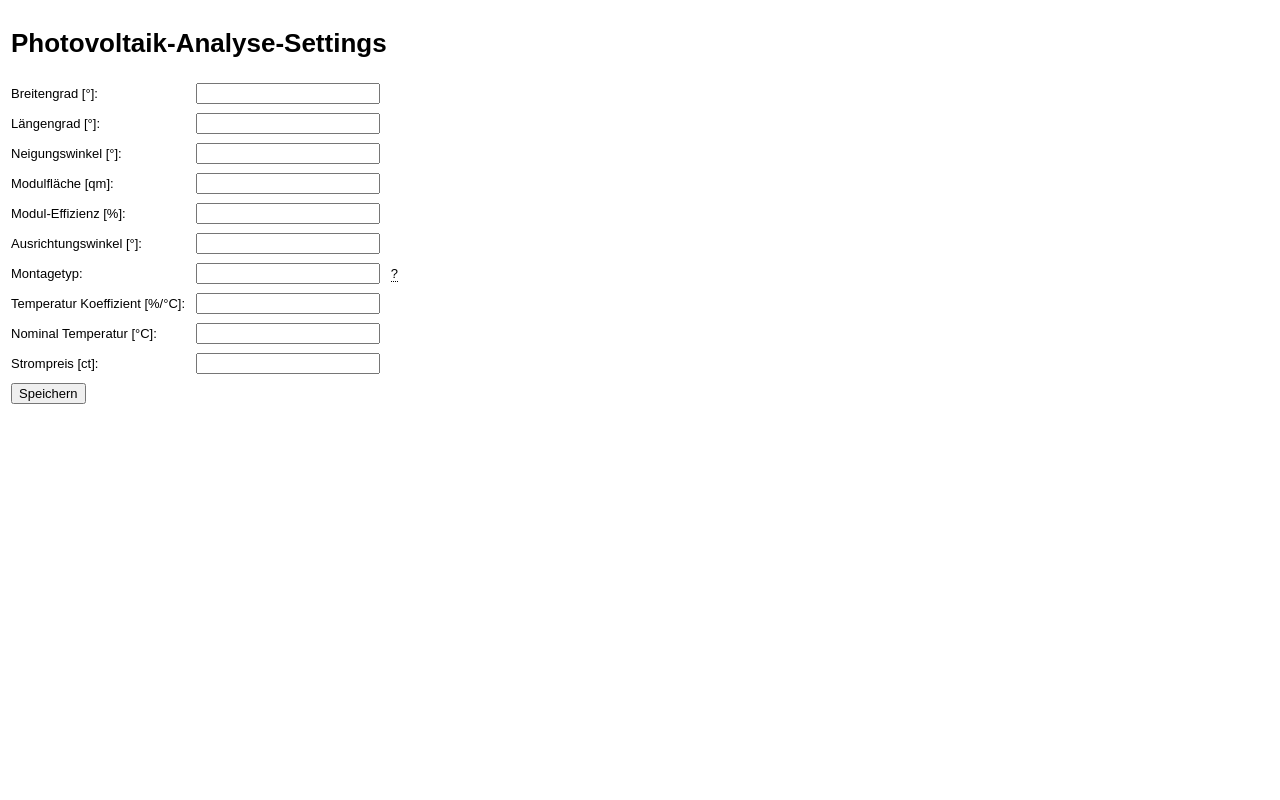
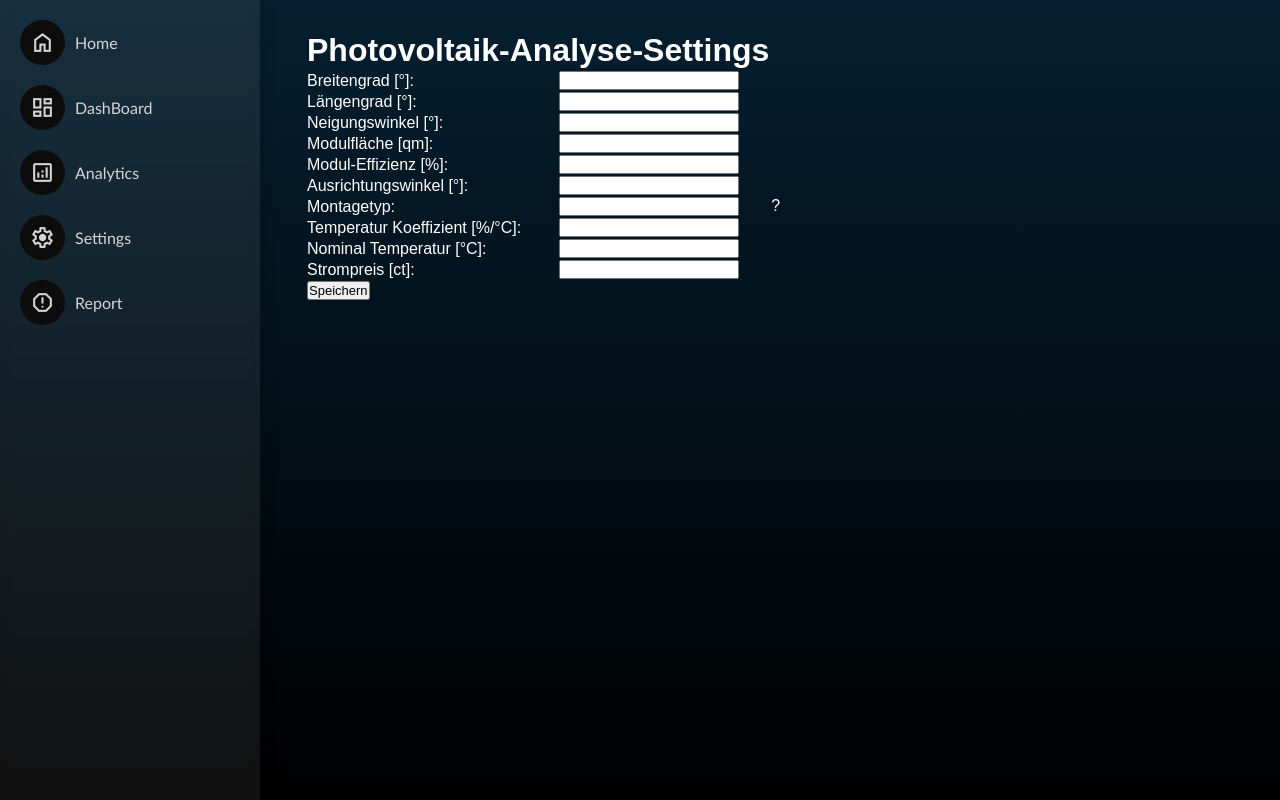
Before and after one commit to Jan1444/Bachelor, a Flask app: template templates/set_vals.html in a window 1280 px wide. Run offline with Flask 3, Linux system fonts and the light colour scheme; the template is opened without the code that fills it, so the values that code supplies are empty.

Commit message:
added sidebar

```diff
--- /dev/null
+++ b/static/css/navigator.css
@@ -0,0 +1,66 @@
+@charset "UTF-8";
+
+* {
+    margin: 0;
+    padding: 0;
+    box-sizing: border-box;
+}
+
+#main-container {
+    width: 100%;
+    background: linear-gradient(#051f30, #000000);
+    display: flex;
+    align-items: start;
+    justify-content: start;
+}
+
+.menu {
+    height: 100%;
+    transition: .3s;
+    background: #ffffff12;
+    padding: 20px 20px 20px 0;
+    width: 85px;
+    box-shadow: 8px 0px 9px 0px #00000014;
+    backdrop-filter: blur(5px);
+    min-height: 100vh;
+}
+
+.menu:hover {
+    width: 260px;
+}
+
+.menu:hover li span:nth-child(2) {
+    display: block;
+}
+
+.menu-content li {
+    list-style: none;
+    border-radius: 0px 50px 50px 0;
+    transition: .3s;
+    margin-bottom: 20px;
+    padding-left: 20px;
+}
+
+.menu-content li:hover {
+    background: #0c0c0c;
+}
+
+.menu-content li span:nth-child(2) {
+    display: none;
+}
+
+a {
+    text-decoration: none;
+    color: rgb(213, 213, 213);
+    display: flex;
+    align-items: center;
+    font-family: 'calibri';
+}
+
+.material-symbols-outlined {
+    font-size: 25px;
+    margin-right: 10px;
+    background: #0c0c0c;
+    border-radius: 50%;
+    padding: 10px;
+}
--- a/static/css/style_set_vals.css
+++ b/static/css/style_set_vals.css
@@ -1,3 +1,5 @@
+@charset "UTF-8";
+
 /* Tooltip-Container */
 .tooltip {
     position: relative;
@@ -29,18 +31,21 @@
 }
 
 :root{
+    --font_family: Arial, SansSerif, serif;
     --font_size: 13px;
     --standard_font: Arial;
 }
-
-tr{
-    font-size: var(--font_size);
-    height: calc(var(--font_size) + 15px);
-    font-family: var(--standard_font);
+table{
+    font-size: var(--font_height);
+    font-family: var(--font_family);
+    margin-left: 45px;
+    margin-top: 30px;
+    color: white;
 }
 
+
 button{
-    font-size: (var(--font_size));
+    font-size: var(--font_size);
     font-family: var(--standard_font);
 }
 
@@ -51,5 +56,4 @@ input{
 
 h1{
     font-family: var(--standard_font);
-
 }
--- a/templates/results.html
+++ b/templates/results.html
@@ -8,9 +8,12 @@
 <link rel="icon" type="image/png" sizes="16x16" href="{{ url_for('static', filename='favicon/favicon-16x16.png') }}">
 <link rel="manifest" href="{{ url_for('static', filename='favicon/site.webmanifest') }}">
 <link rel="mask-icon" href="{{ url_for('static', filename='favicon/safari-pinned-tab.svg') }}" color="#5bbad5">
+<link href="{{ url_for('static', filename='css/navigator.css') }}" rel="stylesheet" type="text/css">
 <head>
     <title>Ergebnisse</title>
     <link rel="icon" type="image/png" href="{{ url_for('static', filename='favicon/android-chrome-512x512.png') }}">
+    <meta name="viewport" content="width=device-width, initial-scale=1.0">
+    <link rel="stylesheet" href="https://fonts.googleapis.com/css2?family=Material+Symbols+Outlined:opsz,wght,FILL,GRAD@20..48,100..700,0..1,-50..200">
 </head>
 <body>
 <h1>Ergebnisse der Photovoltaik-Analyse</h1>
--- a/templates/set_vals.html
+++ b/templates/set_vals.html
@@ -1,22 +1,42 @@
 <!doctype html>
 <html lang="de">
 <meta charset="utf-8">
-<meta name="msapplication-TileColor" content="#da532c">
-<meta name="theme-color" content="#ffffff">
-<link rel="apple-touch-icon" sizes="180x180" href="{{ url_for('static', filename='favicon/apple-touch-icon.png') }}">
-<link rel="icon" type="image/png" sizes="32x32" href="{{ url_for('static', filename='favicon/favicon-32x32.png') }}">
-<link rel="icon" type="image/png" sizes="16x16" href="{{ url_for('static', filename='favicon/favicon-16x16.png') }}">
-<link rel="manifest" href="{{ url_for('static', filename='favicon/site.webmanifest') }}">
-<link rel="mask-icon" href="{{ url_for('static', filename='favicon/safari-pinned-tab.svg') }}" color="#5bbad5">
 
-<link href="{{ url_for('static', filename='css/style_set_vals.css') }}" rel="stylesheet" type="text/css">
 <head>
     <title>Photovoltaik-Analyse-Settings</title>
+    <!--Navigator-->
+    <meta content="width=device-width, initial-scale=1.0" name="viewport">
+    <link href="https://fonts.googleapis.com/css2?family=Material+Symbols+Outlined:opsz,wght,FILL,GRAD@20..48,100..700,0..1,-50..200"
+          rel="stylesheet">
+    <link href="{{ url_for('static', filename='css/navigator.css') }}" rel="stylesheet" type="text/css">
+    <!--Favicon-->
+    <meta content="#da532c" name="msapplication-TileColor">
+    <meta content="#ffffff" name="theme-color">
+    <link href="{{ url_for('static', filename='favicon/apple-touch-icon.png') }}" rel="apple-touch-icon"
+          sizes="180x180">
+    <link href="{{ url_for('static', filename='favicon/favicon-32x32.png') }}" rel="icon" sizes="32x32"
+          type="image/png">
+    <link href="{{ url_for('static', filename='favicon/favicon-16x16.png') }}" rel="icon" sizes="16x16"
+          type="image/png">
+    <link href="{{ url_for('static', filename='favicon/site.webmanifest') }}" rel="manifest">
+    <link color="#5bbad5" href="{{ url_for('static', filename='favicon/safari-pinned-tab.svg') }}" rel="mask-icon">
+    <!--Stylesheet-->
+    <link href="{{ url_for('static', filename='css/style_set_vals.css') }}" rel="stylesheet" type="text/css">
 </head>
 <body>
+<div id="main-container">
+    <div class="menu">
+        <ul class="menu-content">
+            <li><a href="/"><span class="material-symbols-outlined">home</span><span>Home</span></a></li>
+            <li><a href="#"><span class="material-symbols-outlined">dashboard</span><span>DashBoard</span></a></li>
+            <li><a href="#"><span class="material-symbols-outlined">analytics</span><span>Analytics</span></a></li>
+            <li><a href="/settings"><span class="material-symbols-outlined">settings</span><span>Settings</span></a>
+            </li>
+            <li><a href="#"><span class="material-symbols-outlined">report</span><span>Report</span></a></li>
+        </ul>
+    </div>
 
-<form action="/save_settings" method="post">
-    <div>
+    <form action="/save_settings" method="post">
         <table>
             <thead>
             <tr>
@@ -95,7 +115,8 @@
             </tr>
             </tbody>
         </table>
-    </div>
-</form>
+    </form>
+</div>
+
 </body>
 </html>
```
Also changed, not shown: static/css/style_index.css (+5 -3 lines), templates/index.html (+44 -22 lines), 2 other files.
